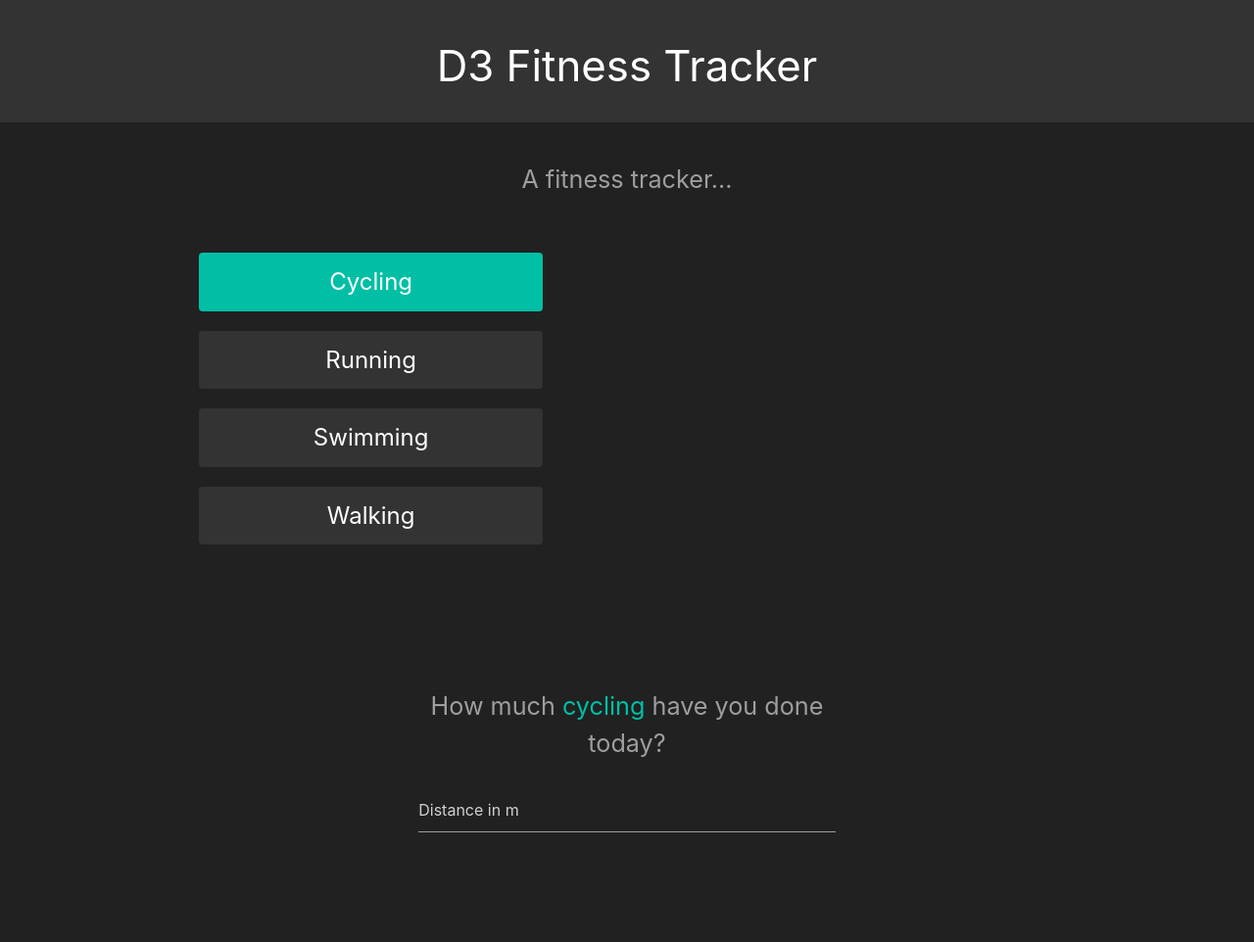
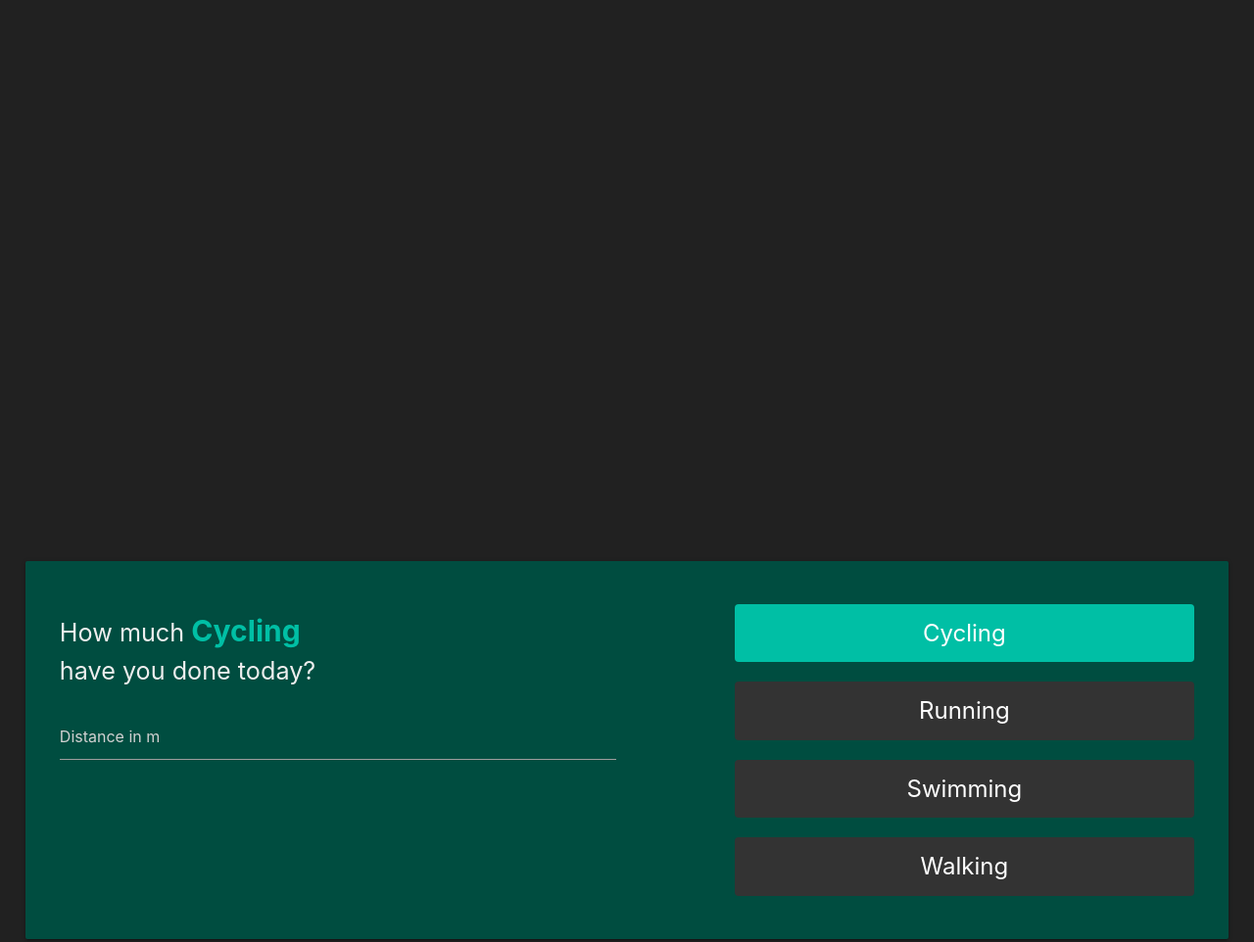
Before and after one commit to ranibb/d3-fitness-tracker, a plain HTML site: page index.html in a window 1280 px wide. Shown: the whole page at 98% size. Before the commit the page ends 923 px from the top, so only its background shows below. Drawn offline with nearby package versions, Linux system fonts and the light colour scheme; no server answers.

Commit message:
some html and css modifications

```diff
--- a/graph.js
+++ b/graph.js
@@ -1,7 +1,17 @@
 // graph diminstions and margins
-const margin = { top: 40, right: 20, bottom: 50, left: 100 };
-const graphWidth = 560 - margin.left - margin.right;
-const graphHeight = 400 - margin.top - margin.bottom;
+const margin = { top: 40, right: 20, bottom: 50, left: 55 };
+let w = document.body.clientWidth
+let graphWidth;
+let graphHeightl
+console.log(w);
+
+if (w <= 414) {
+  graphWidth = 380 - margin.left - margin.right;
+  graphHeight = 300 - margin.top - margin.bottom;
+} else {
+  graphWidth = 680 - margin.left - margin.right;
+  graphHeight = 550 - margin.top - margin.bottom;
+}
 
 const svg = d3.select('.canvas')
   .append('svg')
@@ -124,9 +134,16 @@ const update = (data) => {
     })
 
   // create axes
-  const xAxis = d3.axisBottom(x)
-    .ticks(4)
+  let xAxis;
+  if (w <= 414) {
+    xAxis = d3.axisBottom(x)
+    .ticks(10)
     .tickFormat(d3.timeFormat('%b %d'))
+  } else {
+    xAxis = d3.axisBottom(x)
+    .ticks(15)
+    .tickFormat(d3.timeFormat('%b %d'))
+  }
 
   const yAxis = d3.axisLeft(y)
     .ticks(4)
--- a/index.html
+++ b/index.html
@@ -11,34 +11,24 @@
 <body>
   <body class="grey darken-4"></body>
 
-  <div class="nav z-depth-0">
-    <div class="section center">
-      <h3 class="white-text center">D3 Fitness Tracker</h3>
+  <div class="container section">
+    <div class="">
+      <div class="col s12 l6 push-l1">
+        <div class="canvas"></div>
+      </div>
     </div>
-  </div>
-
-  <div class="section center">
-    <p class="grey-text flow-text">A fitness tracker...</p>
-  </div>
-
-  <div class="container section">
-    <div class="row">
-      <div class="col s12 l5">
-        <button class="active" data-activity="cycling">Cycling</button>
+    <div class="row card-panel teal darken-4">
+      <form class="col m6">
+        <p class="flow-text grey-text text-lighten-3">How much <span>cycling</span> <br>have you done today?</p>
+        <input autocomplete="off" type="text" class="grey-text" id="cycling" placeholder="Distance in m" />
+        <p class="center pink-text error text-lighten-1"></p>
+      </form>
+      <div class="col m5 push-m1">
+        <button style="margin-top: 20px;" class="active" data-activity="cycling">Cycling</button>
         <button data-activity="running">Running</button>
         <button data-activity="swimming">Swimming</button>
         <button data-activity="walking">Walking</button>
       </div>
-      <div class="col s12 l6 push-l1">
-        <div class="canvas"></div>
-      </div>
-    </div>
-    <div class="row">
-      <form class="col m6 push-m3">
-        <p class="flow-text grey-text center">How much <span>cycling</span> have you done today?</p>
-        <input type="text" class="grey-text" id="cycling" placeholder="Distance in m" />
-        <p class="center pink-text error text-lighten-1"></p>
-      </form>
     </div>
   </div>
   <script src="https://www.gstatic.com/firebasejs/5.8.2/firebase-app.js"></script>
--- a/styles.css
+++ b/styles.css
@@ -1,7 +1,14 @@
-.nav{
+@media only screen and (min-width: 601px) {
+  .container {
+    width: 96%;
+  }
+}
+
+.nav {
   background: #333
 }
-button{
+
+button {
   background: #333 !important;
   margin-bottom: 20px;
   width: 100%;
@@ -12,16 +19,22 @@ button{
   border-radius: 4px;
   cursor: pointer;
 }
-button.active{
+
+button.active {
   background: #00bfa5 !important;
 }
-form span{
+
+form span {
   color: #00bfa5 !important;
+  text-transform: capitalize;
+  font-weight: bold;
+  font-size: 30px;
 }
-.x-axis path, .y-axis path,
-.x-axis line, .y-axis line {
+
+.x-axis path, .y-axis path, .x-axis line, .y-axis line {
   stroke: #ccc;
 }
+
 .x-axis text, .y-axis text {
   fill: #ccc;
   font-size: 14px;
```
